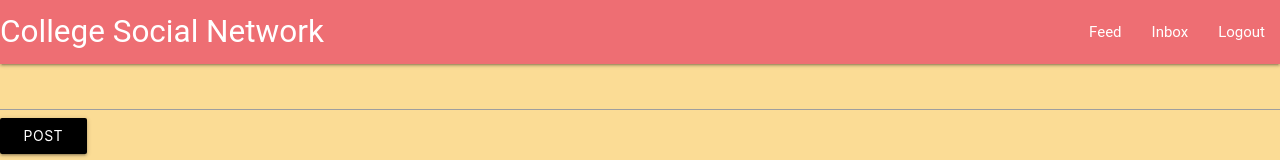
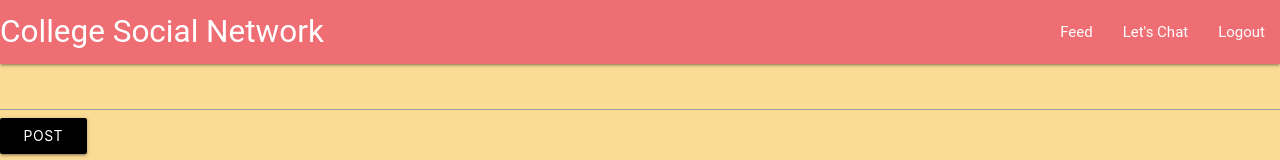
Before and after one commit to aibarrola/ChatterPillar, a React (Create React App) app: page /home in a window 1280 px wide. Shown: the top 160 px of the page. Built offline with nearby package versions, Linux system fonts and the light colour scheme.

Commit message:
Renamed nav items

```diff
--- a/src/components/navbar.jsx
+++ b/src/components/navbar.jsx
@@ -9,7 +9,7 @@ function navbar(){
                 <a href="/home" class="brand-logo">College Social Network</a>
                 <ul id="nav-mobile" class="right hide-on-med-and-down">
                     <li><a href="/home">Feed</a></li>
-                    <li><a href="/inbox">Inbox</a></li>
+                    <li><a href="/inbox">Let's Chat</a></li>
                     <li><a href="/logout">Logout</a></li>
                 </ul>
                 </div>
```
